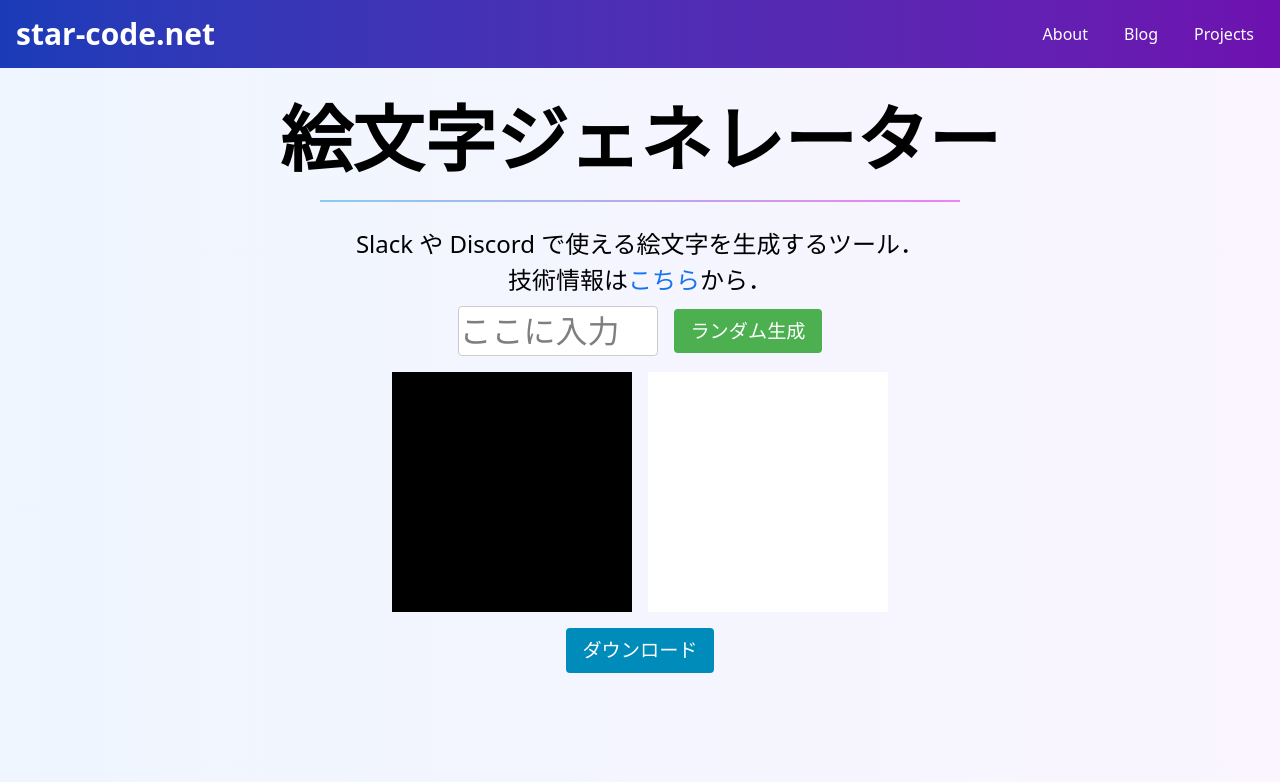
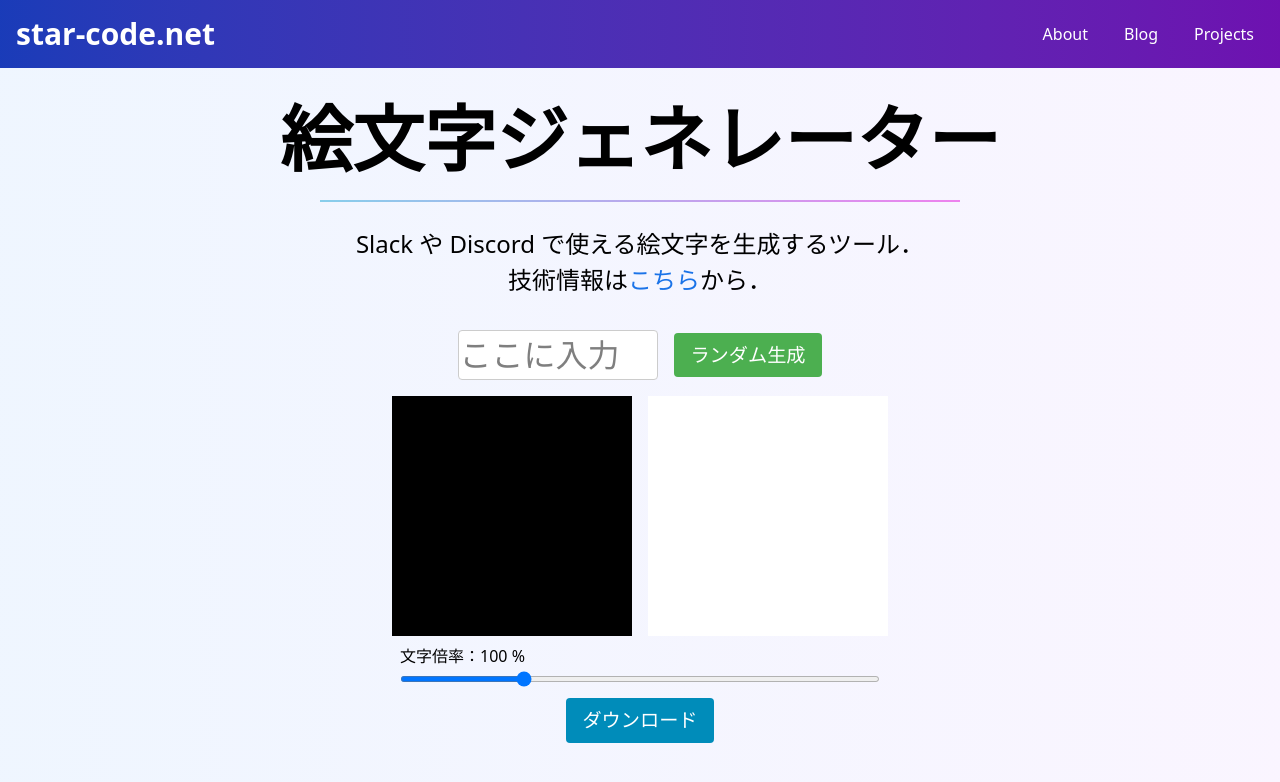
Before and after one commit to ichi-no-se/star-code.net, a Next.js app in the folder frontend/: page /projects/emoji-generator in a window 1280 px wide. Shown: the top 782 px of the page. Built offline with nearby package versions, Linux system fonts and the light colour scheme.

Commit message:
問題点を修正

```diff
--- a/frontend/src/app/projects/digit-classification/page.tsx
+++ b/frontend/src/app/projects/digit-classification/page.tsx
@@ -7,9 +7,10 @@ import ProbabilityChart from "@/components/ProbabilityChart";
 import predictDigit from "@/lib/DigitClassification";
 
 export default function DigitClassification() {
+    const LINE_WIDTH_DEFAULT = 2;
     const canvasRef = useRef<HTMLCanvasElement>(null);
     const isDrawing = useRef(false);
-    const [lineWidth, setLineWidth] = useState(2);
+    const [lineWidth, setLineWidth] = useState(LINE_WIDTH_DEFAULT);
     const [probabilities, setProbabilities] = useState<number[]>(Array(10).fill(0));
 
     const getInputFromCanvas = (): number[][] => {
@@ -50,7 +51,7 @@ export default function DigitClassification() {
 
         ctx.lineCap = "round";
         ctx.strokeStyle = "white";
-        ctx.lineWidth = lineWidth;
+        ctx.lineWidth = LINE_WIDTH_DEFAULT;
 
         const getPos = (e: MouseEvent | TouchEvent) => {
             const rect = canvas.getBoundingClientRect();
@@ -139,7 +140,7 @@ export default function DigitClassification() {
                 <div className="canvas-wrapper">
                     <canvas ref={canvasRef} width={28} height={28} className="digit-canvas" />
                     <div className="slider-container">
-                        <label htmlFor="lineWidth">線の太さ: {lineWidth}</label>
+                        <label htmlFor="lineWidth">線の太さ：{lineWidth}</label>
                         <input
                             type="range"
                             id="lineWidth"
--- a/frontend/src/app/projects/emoji-generator/page.tsx
+++ b/frontend/src/app/projects/emoji-generator/page.tsx
@@ -1,6 +1,6 @@
 "use client";
 import Link from "next/link";
-import { useRef, useState } from "react";
+import { useRef, useState, useEffect } from "react";
 import "@styles/emoji-generator.css";
 
 const CANVAS_SIZE = 128;
@@ -163,7 +163,7 @@ function generateConfigs(text: string): CharRenderConfig[] {
 						continue;
 					}
 				}
-				if(squares[id].x + squares[id].halfSize === CANVAS_SIZE) {
+				if (squares[id].x + squares[id].halfSize === CANVAS_SIZE) {
 					let flag2 = true;
 					for (let i = 0; i < squares.length; i++) {
 						if (i === id) continue;
@@ -237,7 +237,7 @@ function generateConfigs(text: string): CharRenderConfig[] {
 	// バブルソートもどき
 	// 文字の並びがそれっぽくなるようにしたいだけなので，順序律を満たさない
 	for (let i = 0; i < squares.length; i++) {
-		for (let j = 0; j < squares.length-1; j++) {
+		for (let j = 0; j < squares.length - 1; j++) {
 			if (squares[j].y - squares[j].halfSize * 0.5 >= squares[j + 1].y + squares[j + 1].halfSize * 0.5 || squares[j].y + squares[j].halfSize * 0.5 >= squares[j + 1].y - squares[j + 1].halfSize * 0.5 && squares[j].x >= squares[j + 1].x) {
 				// j の方が下にあるかつ，x 座標が大きい場合は入れ替え
 				const temp = squares[j];
@@ -250,6 +250,9 @@ function generateConfigs(text: string): CharRenderConfig[] {
 	const fontFamilies: string[] = [
 		"serif",
 		"cursive",
+		"sans-serif",
+		"monospace",
+		"fantasy",
 	];
 	const fontFamily = randChoice(fontFamilies);
 	const fillColor = pickReadableColorHex();
@@ -277,6 +280,8 @@ export default function EmojiGenerator() {
 	const darkCanvasRef = useRef<HTMLCanvasElement>(null);
 	const lightCanvasRef = useRef<HTMLCanvasElement>(null);
 	const [text, setText] = useState<string>("");
+	const [fontScale, setFontScale] = useState<number>(100.0);
+	const [configs, setConfigs] = useState<CharRenderConfig[]>([]);
 
 	const drawCharacter = (ctx: CanvasRenderingContext2D, config: CharRenderConfig) => {
 		const { char, x, y, fontSize, fontFamily, fillColor } = config;
@@ -287,20 +292,29 @@ export default function EmojiGenerator() {
 		ctx.fillText(char, x, y);
 	};
 
+
 	const handleGenerate = () => {
-		const configs = generateConfigs(text);
-		[lightCanvasRef, darkCanvasRef].forEach((canvasRef) => {
-			const canvas = canvasRef.current;
+		setConfigs(generateConfigs(text));
+	};
+	useEffect(() => {
+		if (lightCanvasRef.current === null || darkCanvasRef.current === null) return;
+
+		const drawCharacters = (canvas: HTMLCanvasElement, configs: CharRenderConfig[], scale: number) => {
 			if (!canvas) return;
 			const ctx = canvas.getContext("2d");
 			if (!ctx) return;
 			ctx.clearRect(0, 0, canvas.width, canvas.height);
 			for (const config of configs) {
+				const originalFontSize = config.fontSize;
+				config.fontSize = Math.floor(config.fontSize * scale / 100);
 				drawCharacter(ctx, config);
+				config.fontSize = originalFontSize;
 			}
 		}
-		);
-	};
+
+		drawCharacters(lightCanvasRef.current, configs, fontScale);
+		drawCharacters(darkCanvasRef.current, configs, fontScale);
+	}, [configs, fontScale]);
 	const handleDownload = () => {
 		const canvas = lightCanvasRef.current;
 		if (!canvas) return;
@@ -345,12 +359,25 @@ export default function EmojiGenerator() {
 					<canvas ref={lightCanvasRef} width={CANVAS_SIZE} height={CANVAS_SIZE} className="emoji-canvas" />
 				</div>
 			</div>
-			<div className="emoji-download-panel">				<button
-				onClick={handleDownload}
-				className="emoji-download-button"
-			>
-				ダウンロード
-			</button>
+			<div className="slider-container">
+				<label>文字倍率：{fontScale} %</label>
+				<input
+					type="range"
+					min="50"
+					max="250"
+					step="1"
+					value={fontScale}
+					onChange={(e) => setFontScale(parseFloat(e.target.value))}
+					className="slider"
+				/>
+			</div>
+			<div className="emoji-download-panel">
+				<button
+					onClick={handleDownload}
+					className="emoji-download-button"
+				>
+					ダウンロード
+				</button>
 			</div>
 
 		</main>
--- a/frontend/src/app/projects/sudoku/page.tsx
+++ b/frontend/src/app/projects/sudoku/page.tsx
@@ -30,7 +30,10 @@ export default function SudokuPage() {
 	return (
 		<main>
 			<h1 className="title">数独ソルバー</h1>
-			<div className="introduction">（かなり）高速に動作する数独ソルバー，関連記事は<Link href="/blog/sudoku">こちら</Link>から．</div>
+			<div className="introduction">
+				（かなり）高速に動作する数独ソルバー，関連記事は<Link href="/blog/sudoku">こちら</Link>から．<br />
+				解が存在しない場合，全探索を行うため，非常に時間がかかることがあります．
+			</div>
 			<div className="sudoku-panel-wrapper">
 				<div className="sudoku-panel">
 					<p className="label">入力</p>
--- a/frontend/styles/emoji-generator.css
+++ b/frontend/styles/emoji-generator.css
@@ -4,6 +4,7 @@
 	align-items: center;
 	gap: 1rem;
 	margin-bottom: 1rem;
+	margin-top:1.5rem;
 }
 
 .emoji-input {
@@ -41,6 +42,34 @@
 	width: min(40vw, 30vh);
 	height: min(40vw, 30vh);
 }
+
+.slider-container {
+	margin: 0 auto;
+	width: min(80vw, 60vh);
+	display: flex;
+	flex-direction: column;
+	align-items: center;
+	justify-content: center;
+	margin-top: 0.5rem;
+}
+
+.slider-container label {
+	font-size: 1rem;
+	margin-bottom: 0.5rem;
+	width: 100%;
+	text-align: left;
+	box-sizing: border-box;
+}
+
+.slider {
+	width: 100%;
+	height: 6px;
+	background: #ddd;
+	border-radius: 3px;
+	outline: none;
+	transition: background 0.3s ease;
+}
+
 .emoji-download-panel {
 	display: flex;
 	flex-direction: column;
```
